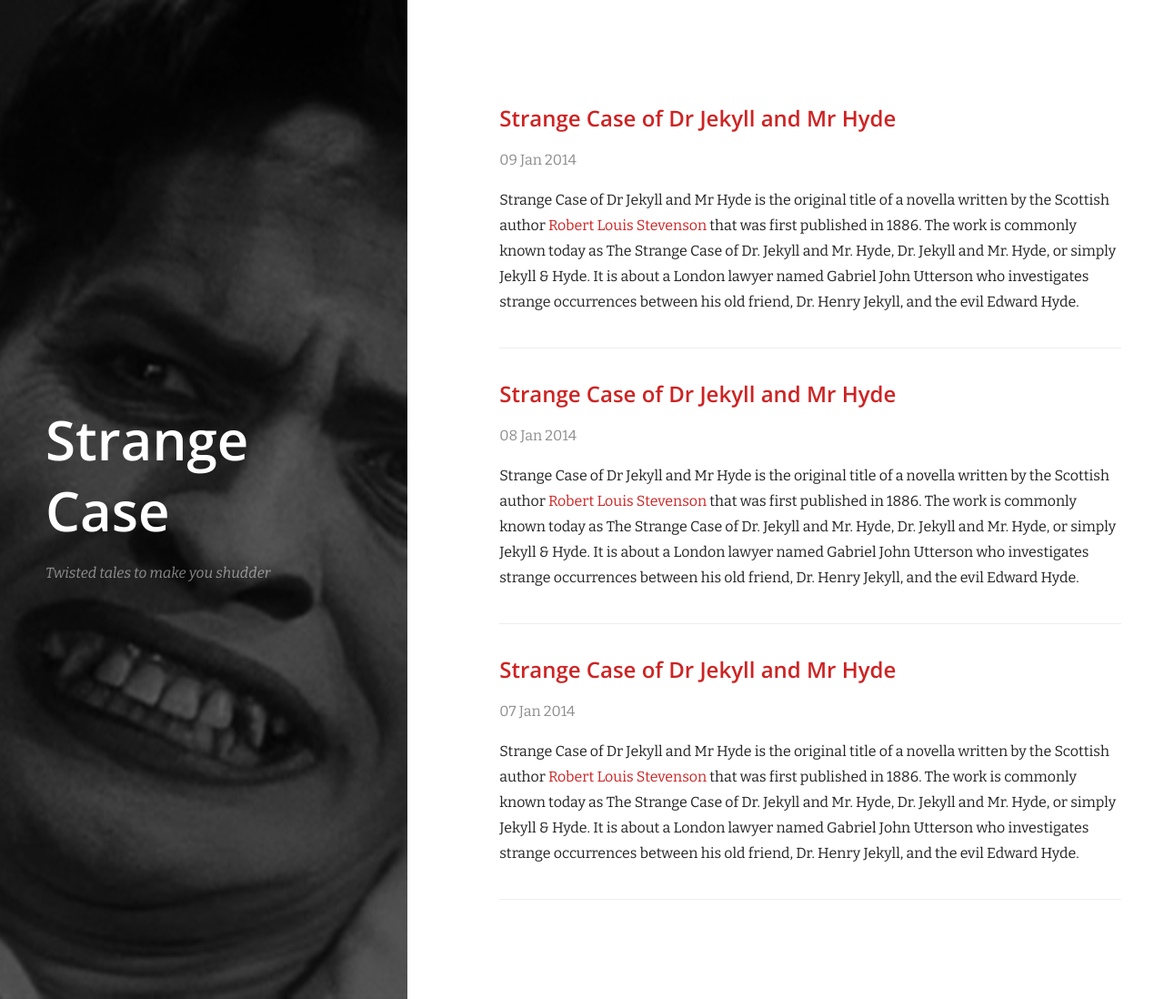
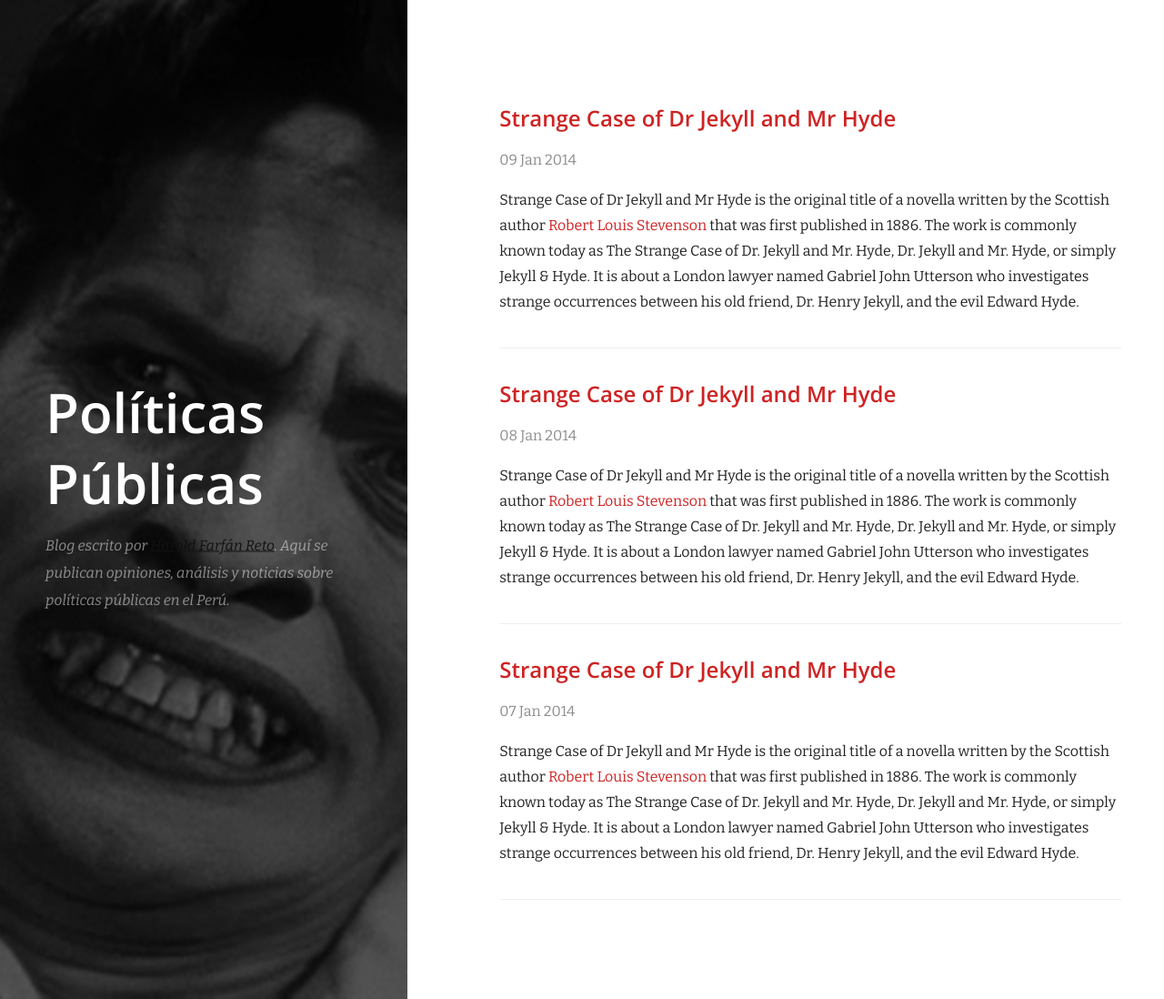
Before and after one commit to hfarfanreto/politicas_publicas, a Jekyll site: the page built from index.html, in a window 1280 px wide. Shown: the whole page at 91% size. Built offline with Jekyll 4.4.1, drawn with Linux system fonts in a browser that asks for light colours; nearby versions of some CDN libraries.

Commit message:
Update _config.yml

```diff
--- a/_config.yml
+++ b/_config.yml
@@ -1,6 +1,6 @@
 # Site settings
-title: 'Strange Case' # Your Title
-tagline: 'Twisted tales to make you shudder' # A brief tagline for your site
+title: 'Políticas Públicas' # Your Title
+tagline: 'Blog escrito por <a href="http://haroldfarfanreto.com" target="_blank">Harold Farfán Reto</a>. Aquí se publican opiniones, análisis y noticias sobre políticas públicas en el Perú.' # A brief tagline for your site
 sidebar_image: /images/cover.jpg
 permalink: /:title/
 
```
